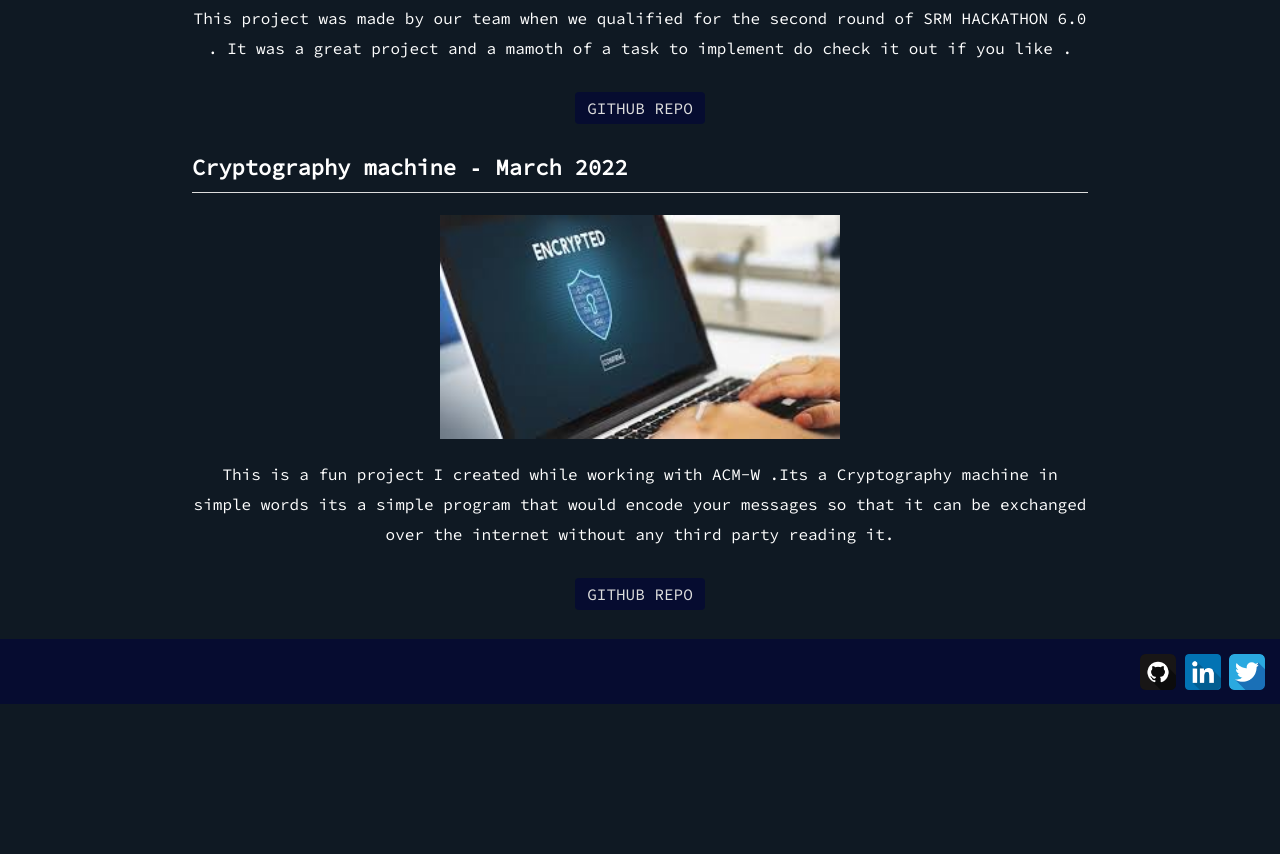
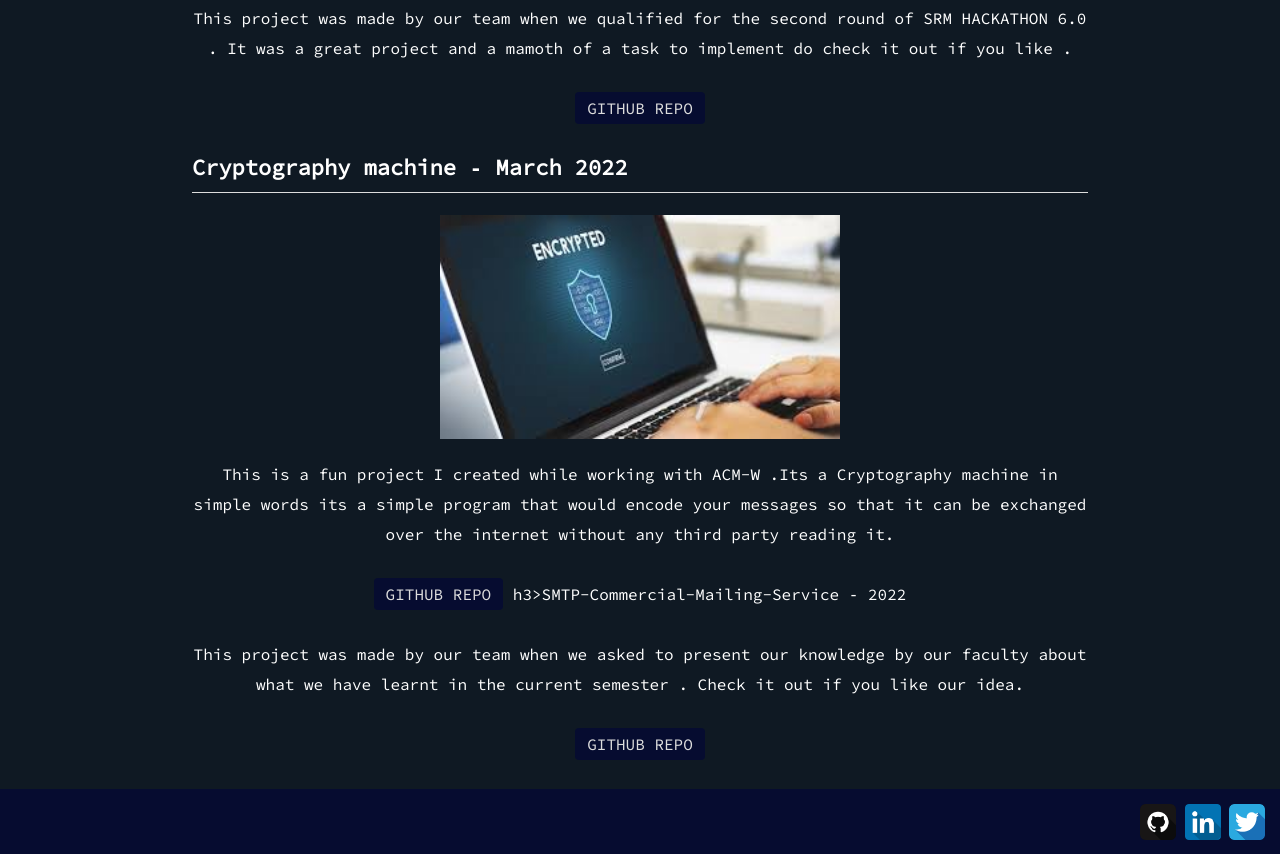
Before and after one commit to Amod02-prog/Website, a plain HTML site: page projects.html in a window 1280 px wide. Shown: the part 1327-2181 px from the top of the page. Before the commit the page ends 2031 px from the top, so only its background shows below. Drawn offline with Linux system fonts and the light colour scheme; files whose address does not match are found by name; a web font is replaced by a local one.

Commit message:
Update projects.html

```diff
--- a/projects.html
+++ b/projects.html
@@ -31,7 +31,9 @@
 			<p align="center">This project was made by our team when we qualified for the second round of SRM HACKATHON 6.0 . It was a great project and a mamoth of a task to implement do check it out if you like .<br><br><a href=https://github.com/Amod02-prog/SRM-HACKATHON-6.0- target="_blank" class="button">GitHub Repo</a></p>
 			<h3>Cryptography machine &dash; March 2022</h3>
 			<div align="center"><img src="D:\personal-website-master\personal-website-master\images\cryptography 1.jpg" alt="encrypted computer" width="400px"></div>
-			<p align="center">This is a fun project I created while working with ACM-W .Its a Cryptography machine in simple words its a simple program that would encode your messages so that it can be exchanged over the internet without any third party reading it.<br><br><a href="https://github.com/Amod02-prog/Cryptography-machine" target="_blank" class="button">GitHub Repo</a></p>
+			<p align="center">This is a fun project I created while working with ACM-W .Its a Cryptography machine in simple words its a simple program that would encode your messages so that it can be exchanged over the internet without any third party reading it.<br><br><a href="https://github.com/Amod02-prog/Cryptography-machine" target="_blank" class="button">GitHub Repo</a>
+			h3>SMTP-Commercial-Mailing-Service &dash;  2022</h3>
+			<p align="center">This project was made by our team when we asked to present our knowledge by our faculty about what we have learnt in the current semester . Check it out if you like our idea.<br><br><a href=https://github.com/Amod02-prog/SMTP-Commercial-Mailing-Service target="_blank" class="button">GitHub Repo</a></p></p>
 		</main>
 	</div>
 	<footer>
```
